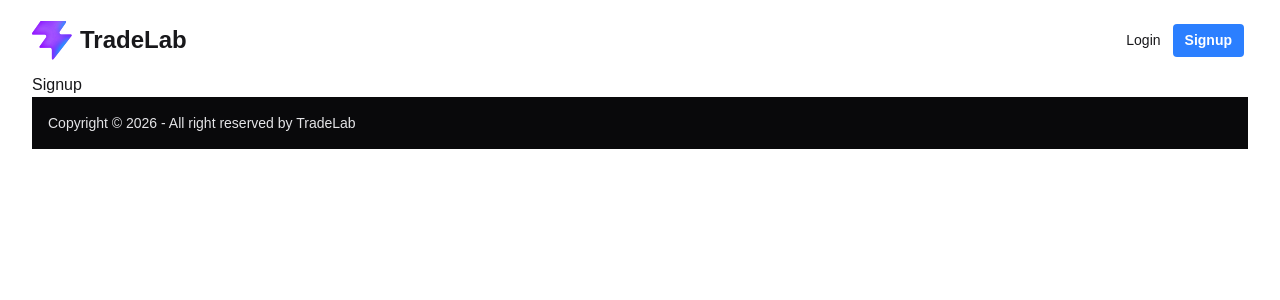
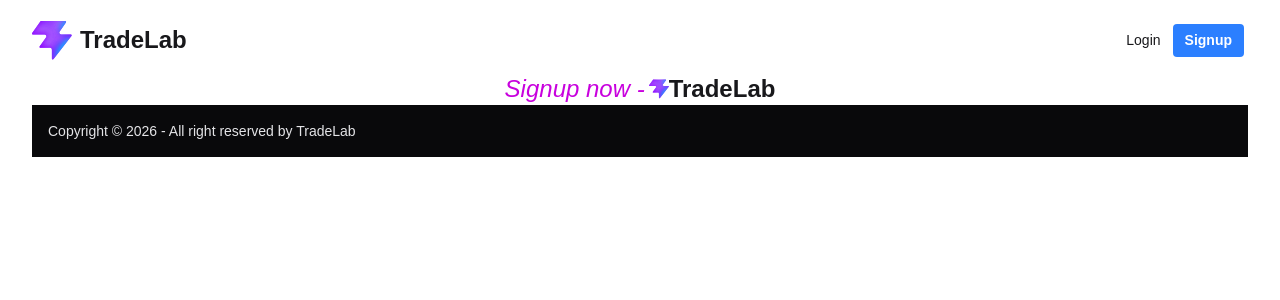
Before and after one commit to Suprio-Das/TradeLab, a React (Vite) app in the folder frontend/: page /signup in a window 1280 px wide. Shown: the top 300 px of the page. Built offline with nearby package versions, Linux system fonts and the light colour scheme.

Commit message:
Signup component created

```diff
--- a/frontend/src/App.jsx
+++ b/frontend/src/App.jsx
@@ -1,5 +1,6 @@
 import { BrowserRouter, Route, Routes } from 'react-router'
 import MainLayout from './Layout/MainLayout'
+import Signup from './Components/Signup'
 
 function App() {
 
@@ -8,7 +9,7 @@ function App() {
       <BrowserRouter>
         <Routes>
           <Route path='/' element={<MainLayout></MainLayout>}>
-            <Route path='/signup' element={<h1>Signup</h1>}></Route>
+            <Route path='/signup' element={<Signup></Signup>}></Route>
           </Route>
         </Routes>
       </BrowserRouter>
--- /dev/null
+++ b/frontend/src/Components/Signup.jsx
@@ -0,0 +1,17 @@
+import React from 'react';
+
+const Signup = () => {
+    return (
+        <div>
+            <h1 className='text-2xl flex items-center justify-center'>
+                <span className='italic text-fuchsia-600'>Signup now -</span>
+                <span className='flex ml-1 font-bold'>
+                    <img src="../../public/favicon.svg" className='w-5' />
+                    TradeLab
+                </span>
+            </h1>
+        </div>
+    );
+};
+
+export default Signup;
```
